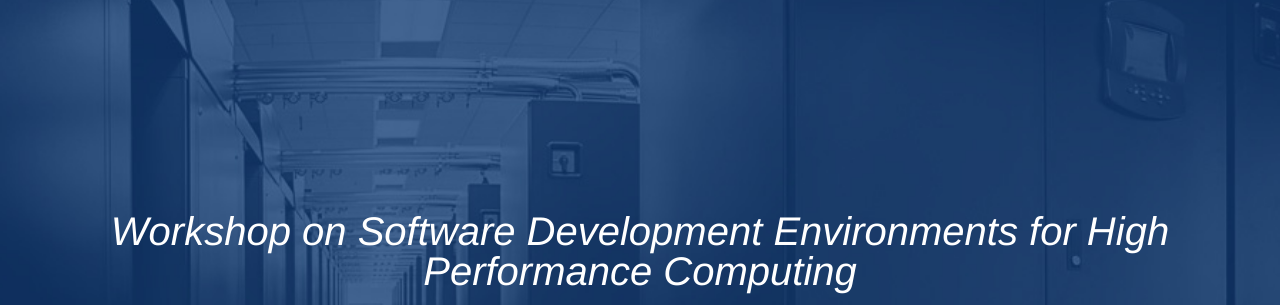
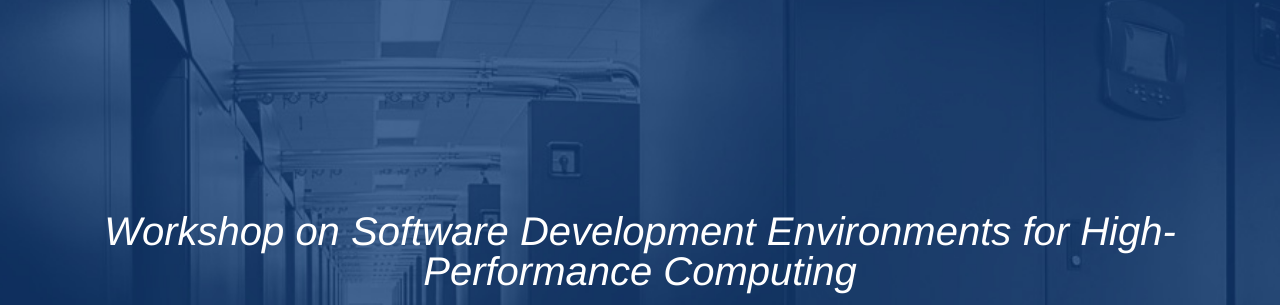
Before and after one commit to dehpc15/dehpc15.github.io, a plain HTML site: page index.html in a window 1280 px wide. Shown: the part 89-394 px from the top of the page. Drawn offline with nearby package versions, Linux system fonts and the light colour scheme; a web font is replaced by a local one.

Commit message:
Hyphenate "High-Performance"

```diff
--- a/index.html
+++ b/index.html
@@ -79,7 +79,7 @@
     <header>
         <div class="container">
             <div class="intro-text">
-                <div class="intro-lead-in">Workshop on Software Development Environments for High Performance Computing</div>
+                <div class="intro-lead-in">Workshop on Software Development Environments for High-Performance Computing</div>
                 <div class="intro-heading">DEHPC '15</div>
                 <div class="intro-subhead">Co-located with the <a target="_blank" href="https://sites.google.com/a/lbl.gov/pact2015/">24th International Conference on Parallel Architectures and Compilation Techniques</a> &bull; October 18-21, San Francisco, CA</div>
             </div>
```
